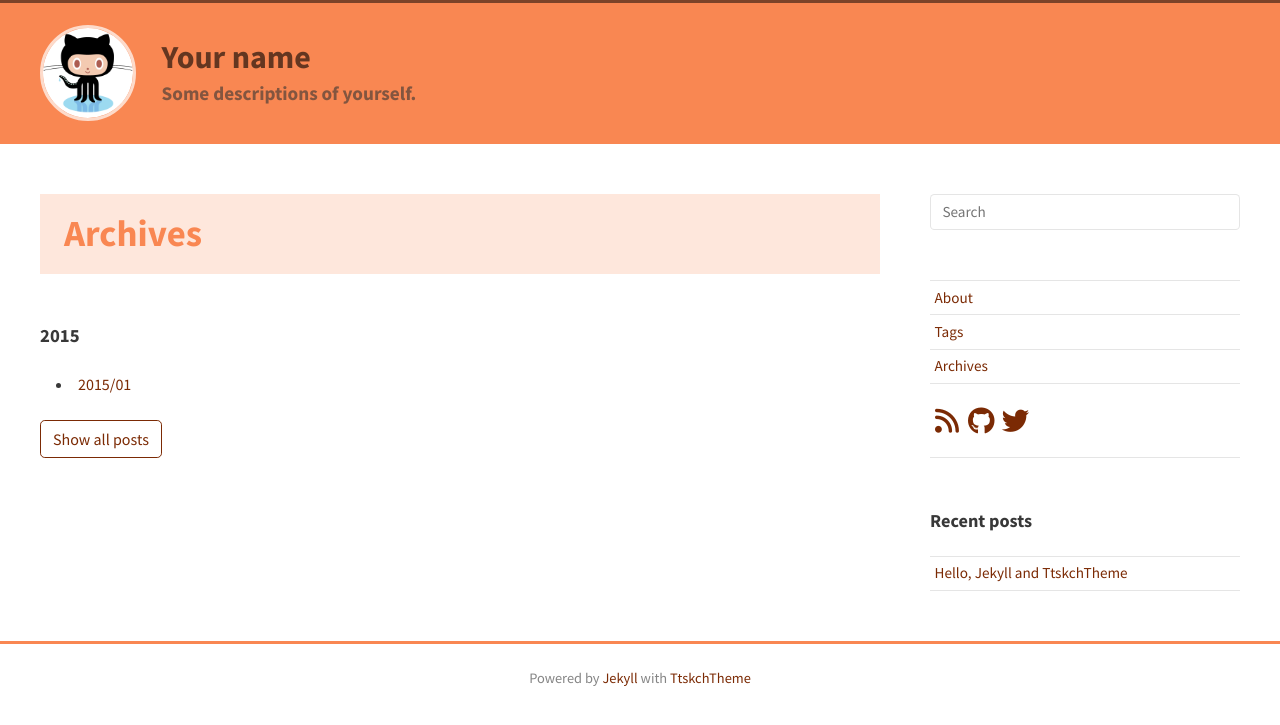
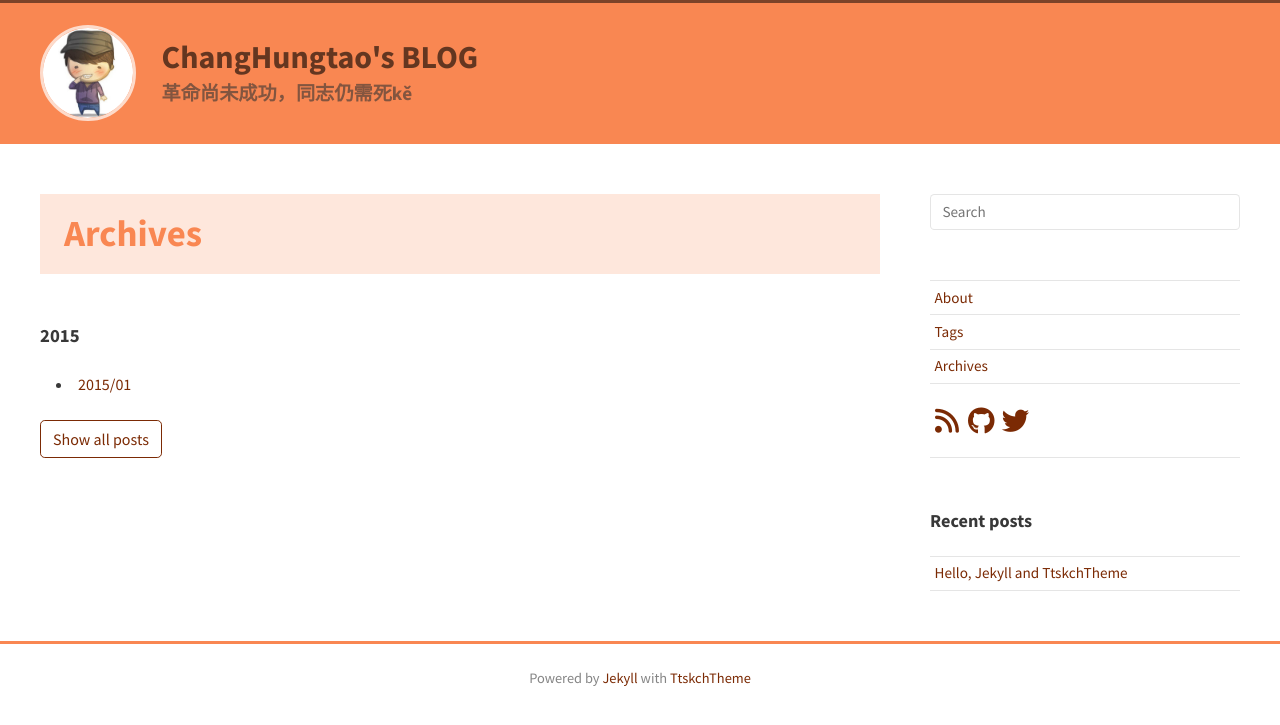
Before and after one commit to changhungtao/changhungtao.github.io, a Jekyll site: the page built from _pages/archives.html, in a window 1280 px wide. Shown: the top 725 px of the page. Built offline with Jekyll 4.4.1, drawn with Linux system fonts in a browser that asks for light colours; nearby versions of some CDN libraries.

Commit message:
3 commit

```diff
--- a/_config.yml
+++ b/_config.yml
@@ -5,8 +5,8 @@
 # baseurl: ""
 url: https://changhungtao.github.io
 baseurl: /myblog
-title: Your name
-description: Some descriptions of yourself.
+title: ChangHungtao's BLOG
+description: 革命尚未成功，同志仍需死kě
 avatar: /assets/img/ogp.png
 # favicon: /favicon.ico
 favicon: /assets/img/ogp.png
@@ -78,7 +78,7 @@ share_buttons:
   facebook: false # needs ogp.fb.app_id
   hatena: false
 ogp:
-  image_url: //ttskch.github.io/jekyll-ttskch-theme/assets/img/ogp.png
+  image_url: //changhungtao.github.io/myblog/assets/img/ogp.png
   fb:
     admin: # facebook admin id
     app_id: # facebook application id
```
Also changed, not shown: assets/img/_ogp.png (added), assets/img/ogp.png.
